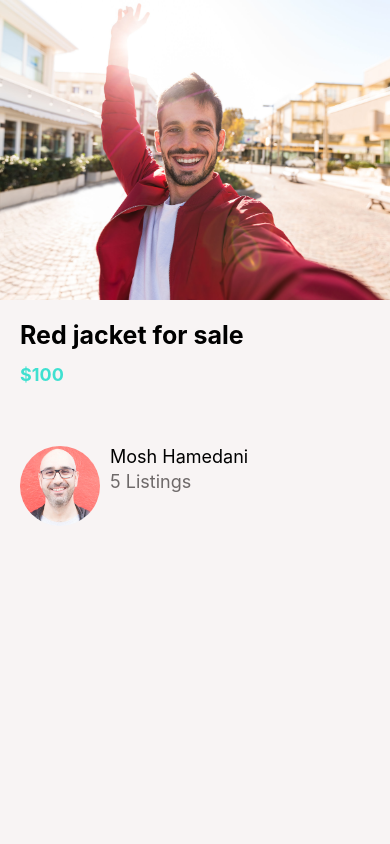
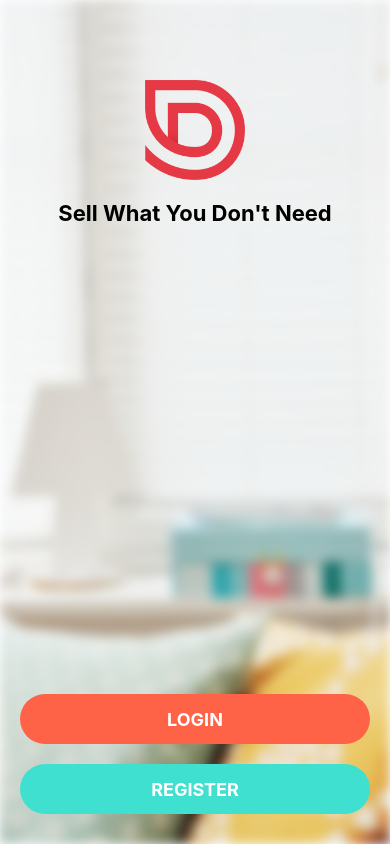
Before and after one commit to blackstone86/rn-donewithit, a React Native app: screen / in a window 390 px wide. Built offline with nearby package versions, Linux system fonts and the light colour scheme.

Commit message:
feat: 🎸 [WelcomeScreen.tsx] fix ts warn

```diff
--- a/App.tsx
+++ b/App.tsx
@@ -4,9 +4,11 @@ import ListingEditScreen from './app/screens/ListingEditScreen'
 import RegisterScreen from './app/screens/RegisterScreen'
 import ListingsScreen from './app/screens/ListingsScreen'
 import MessagesScreen from './app/screens/MessagesScreen'
-// import LoginScreen from './app/screens/LoginScreen'
+import LoginScreen from './app/screens/LoginScreen'
 import ListingDetailsScreen from './app/screens/ListingDetailsScreen'
+import WelcomeScreen from './app/screens/WelcomeScreen'
+import ViewImageScreen from './app/screens/ViewImageScreen'
 
 export default function App() {
-  return <ListingDetailsScreen />
+  return <WelcomeScreen />
 }
--- /dev/null
+++ b/app/screens/ViewImageScreen/ViewImageScreen.tsx
@@ -0,0 +1,29 @@
+import { Image, View } from 'react-native'
+import React from 'react'
+import CONSTS from './consts'
+import AppSafeAreaView from '../../components/AppSafeAreaView'
+import AppIcon from '../../components/AppIcon'
+import { CHAIR } from '../../config/images'
+import styles from './styles'
+
+export default function ViewImageScreen() {
+  return (
+    <AppSafeAreaView style={styles.container}>
+      <View style={styles.infoBox}>
+        <AppIcon
+          style={styles.icon}
+          name="close"
+          size={CONSTS.ICON_SIZE}
+          color="white"
+        />
+        <AppIcon
+          style={styles.icon}
+          name="trash-can-outline"
+          size={CONSTS.ICON_SIZE}
+          color="white"
+        />
+      </View>
+      <Image style={styles.image} resizeMode="contain" source={CHAIR} />
+    </AppSafeAreaView>
+  )
+}
--- /dev/null
+++ b/app/screens/ViewImageScreen/consts.tsx
@@ -0,0 +1,6 @@
+const CONSTS = {
+  ICON_SIZE: 38,
+  PADDING_HORIZONTAL: 30
+}
+
+export default CONSTS
--- /dev/null
+++ b/app/screens/ViewImageScreen/index.tsx
@@ -0,0 +1,3 @@
+import ViewImageScreen from './ViewImageScreen'
+
+export default ViewImageScreen
--- /dev/null
+++ b/app/screens/ViewImageScreen/styles.ts
@@ -0,0 +1,25 @@
+import { StyleSheet } from 'react-native'
+import COLORS from '../../config/colors'
+import CONSTS from './consts'
+
+const styles = StyleSheet.create({
+  container: {
+    backgroundColor: COLORS.BLACK
+  },
+  infoBox: {
+    flex: 1,
+    flexDirection: 'row',
+    justifyContent: 'space-between',
+    paddingHorizontal: CONSTS.PADDING_HORIZONTAL
+  },
+  icon: {
+    width: CONSTS.ICON_SIZE,
+    height: CONSTS.ICON_SIZE
+  },
+  image: {
+    width: '100%',
+    height: '100%'
+  }
+})
+
+export default styles
--- /dev/null
+++ b/app/screens/WelcomeScreen/WelcomeScreen.tsx
@@ -0,0 +1,39 @@
+import { Image, ImageBackground, View } from 'react-native'
+import React from 'react'
+import AppButton from '../../components/AppButton'
+import AppText from '../../components/AppText'
+import COLORS from '../../config/colors'
+import { BACKGROUND, LOGO_RED } from '../../config/images'
+import CONSTS from './consts'
+import styles from './styles'
+
+export default function App() {
+  return (
+    <>
+      <ImageBackground
+        style={styles.backgroundImage}
+        blurRadius={CONSTS.BACKGROUND_BLUR_RADIUS}
+        source={BACKGROUND}
+      />
+      <View style={styles.container}>
+        <View style={styles.infoBox}>
+          <View style={styles.logoBox}>
+            <Image style={styles.logo} source={LOGO_RED} />
+            <AppText style={styles.text}>Sell What You Don't Need</AppText>
+          </View>
+          <AppButton
+            style={styles.button}
+            title="login"
+            onPress={() => console.log('tapped login button')}
+          />
+          <AppButton
+            style={styles.button}
+            title="register"
+            backgroundColor={COLORS.SECONDARY}
+            onPress={() => console.log('tapped register button')}
+          />
+        </View>
+      </View>
+    </>
+  )
+}
--- /dev/null
+++ b/app/screens/WelcomeScreen/consts.ts
@@ -0,0 +1,6 @@
+const CONSTS = {
+  MARGIN: 20,
+  BACKGROUND_BLUR_RADIUS: 6
+}
+
+export default CONSTS
--- /dev/null
+++ b/app/screens/WelcomeScreen/index.tsx
@@ -0,0 +1,3 @@
+import WelcomeScreen from './WelcomeScreen'
+
+export default WelcomeScreen
--- /dev/null
+++ b/app/screens/WelcomeScreen/styles.ts
@@ -0,0 +1,40 @@
+import { StyleSheet } from 'react-native'
+import CONSTS from './consts'
+
+const styles = StyleSheet.create({
+  backgroundImage: {
+    position: 'absolute',
+    width: '100%',
+    height: '100%'
+  },
+  container: {
+    flex: 1,
+    paddingBottom: 30
+  },
+  infoBox: {
+    flex: 1,
+    flexDirection: 'column'
+  },
+  logoBox: {
+    flexGrow: 1,
+    flexDirection: 'column',
+    justifyContent: 'flex-start',
+    alignItems: 'center',
+    marginTop: 80
+  },
+  logo: {
+    width: 100,
+    height: 100
+  },
+  text: {
+    fontSize: 22,
+    marginTop: CONSTS.MARGIN,
+    fontWeight: 'bold'
+  },
+  button: {
+    marginHorizontal: CONSTS.MARGIN,
+    marginTop: CONSTS.MARGIN
+  }
+})
+
+export default styles
```
Also changed, not shown: app/screens/ViewImageScreen.js (deleted, +0 -50 lines), app/screens/WelcomeScreen.js (deleted, +0 -51 lines), 1 other file (tests, documents, lock files or other folders).
